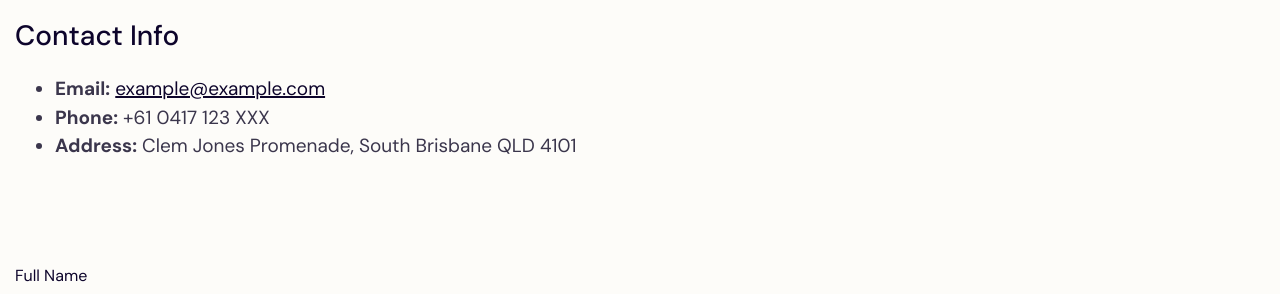
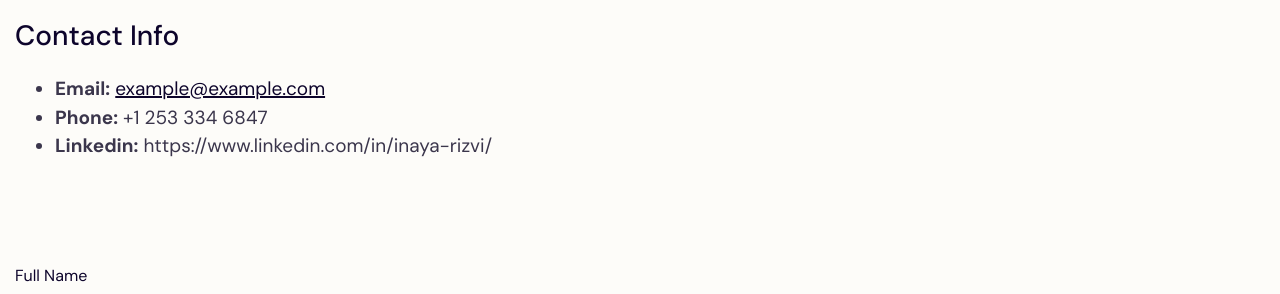
Before and after one commit to inaya-r/inaya-r.github.io, a Jekyll site: the page built from pages/contact.md, in a window 1280 px wide. Shown: the part 290-584 px from the top of the page. Built offline with Jekyll 4.4.1, drawn with Linux system fonts in a browser that asks for light colours.

Commit message:
updating contact info and changing project1 name

```diff
--- a/pages/contact.md
+++ b/pages/contact.md
@@ -6,6 +6,6 @@ permalink: "/contact/"
 
 ## Contact Info
 
-- **Email:** <a href="mailto:example@example.com">example@example.com</a>
-- **Phone:** +61 0417 123 XXX
-- **Address:** Clem Jones Promenade, South Brisbane QLD 4101
+- **Email:** <a href="inaya_rizvi@outlook.com">example@example.com</a>
+- **Phone:** +1 253 334 6847
+- **Linkedin:** https://www.linkedin.com/in/inaya-rizvi/
```
Also changed, not shown: collections/_projects/beauty-inventory-db.md (renamed from collections/_projects/project-1.md).
